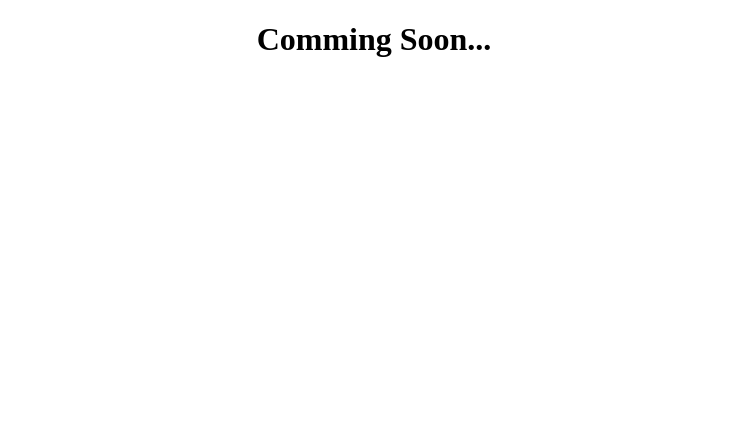
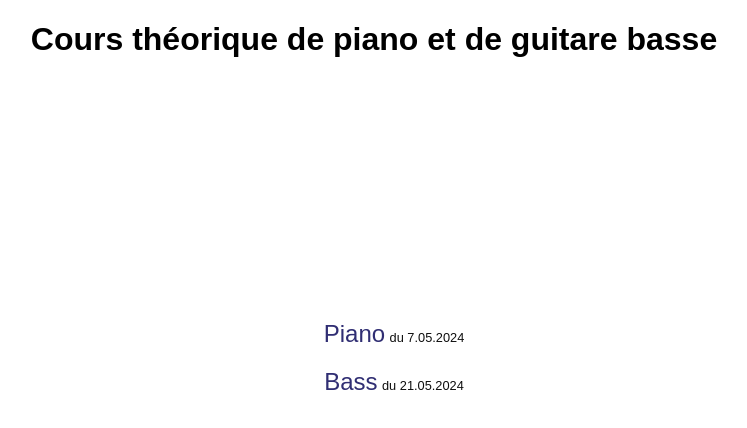
Before and after one commit to Freeddy-Djiotsop/fygl, a plain HTML site: page index.html in a window 1280 px wide. Shown: the whole page, without its empty margins (266-1013 px from the left). Drawn offline with Linux system fonts and the light colour scheme.

Commit message:
first ajout des cours

```diff
--- a/index.html
+++ b/index.html
@@ -4,10 +4,21 @@
     <meta charset="UTF-8" />
     <meta name="viewport" content="width=device-width, initial-scale=1.0" />
     <title>cours de musique</title>
+    <link rel="stylesheet" href="style.css" />
   </head>
   <body>
-    <div style="text-align: center">
-      <h1>Comming Soon...</h1>
+    <h1>Cours théorique de piano et de guitare basse</h1>
+    <div class="content">
+      <ul class="pdf-list">
+        <li>
+          <a href="pdfs/cours_piano.pdf" target="_blank">Piano</a>
+          <span class="update-date">du 7.05.2024</span>
+        </li>
+        <li>
+          <a href="pdfs/cours_guitare_basse.pdf" target="_blank">Bass</a>
+          <span class="update-date">du 21.05.2024</span>
+        </li>
+      </ul>
     </div>
   </body>
 </html>
--- /dev/null
+++ b/style.css
@@ -0,0 +1,43 @@
+html,
+body {
+  margin: 0;
+  padding: 0;
+  height: 100%;
+  font-family: Arial, sans-serif;
+  overflow: hidden;
+}
+
+h1 {
+  text-align: center;
+}
+
+.content {
+  position: relative;
+  text-align: center;
+  top: 30%;
+}
+
+.pdf-list {
+  list-style: none;
+}
+
+.pdf-list li {
+  margin: 20px 0;
+}
+
+.pdf-list a {
+  color: rgb(48, 46, 115);
+  text-decoration: none;
+  font-size: 1.5em;
+}
+
+.pdf-list a:hover {
+  text-decoration: underline;
+  color: rgb(15, 15, 15);
+  font-size: 1.6em;
+}
+
+.update-date {
+  color: rgb(15, 15, 15);
+  font-size: 0.8em;
+}
```
Also changed, not shown: 2 other files.
